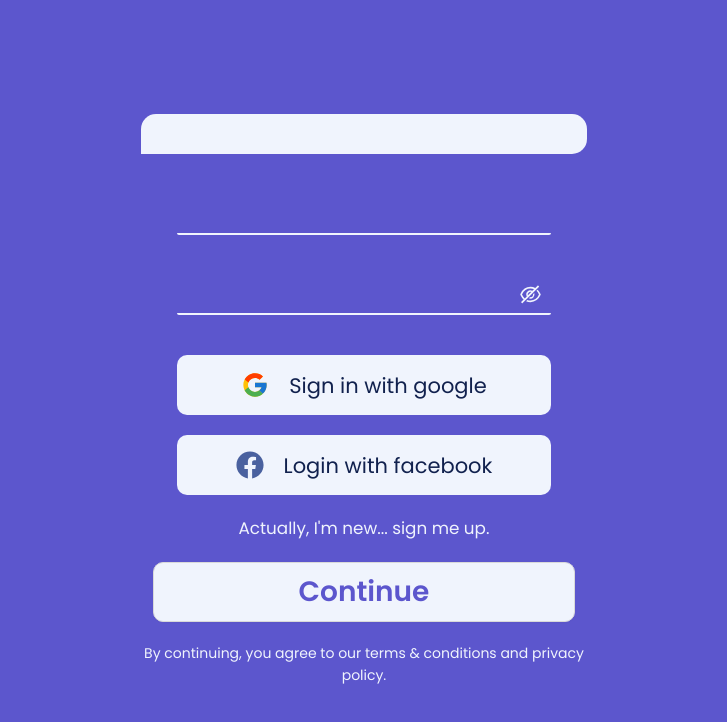
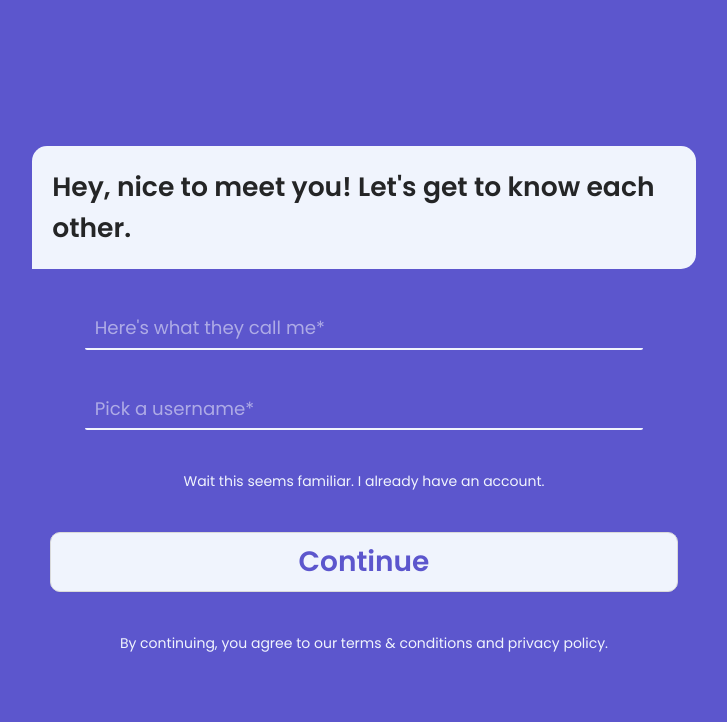
Before and after one commit to khanhammad896/nagger, a React (Create React App) app: page /signup in a window 1280 px wide. Shown: the top 722 px of the page, without its empty margins (276-1003 px from the left). Built offline with nearby package versions, Linux system fonts and the light colour scheme.

Commit message:
Made sign up screens

```diff
--- a/src/components/InputWrapper.js
+++ b/src/components/InputWrapper.js
@@ -1,10 +1,11 @@
 import React from "react";
-import { TextField } from "@material-ui/core";
 import { Button, Input } from "antd";
 import styled from "styled-components";
-import { FcGoogle } from "react-icons/fc";
-import { FaFacebook } from "react-icons/fa";
+import Switch from "@material-ui/core/Switch";
+import { useHistory, Link } from "react-router-dom";
+import { InputWrapperStyle } from "../styles/InputWrapperStyle";
 const InputWrapper = (props) => {
+  const history = useHistory();
   return (
     <>
       <InputContainer>
@@ -12,47 +13,97 @@ const InputWrapper = (props) => {
           <div className="login-intro-greetings-container">
             <span className="font-regular">{props.greet_text}</span>
           </div>
+          {props.tab_no !== 3 ? (
+            <>
               <div className="login-input-container">
+                {props.tab_no !== 1 ? (
                   <Input
                     bordered={false}
-              placeholder={props.namePlaceholder}
+                    placeholder={props.placeholder0}
                     className="login-username-inputs"
                   />
+                ) : (
+                  <Input.Password
+                    bordered={false}
+                    placeholder={props.placeholder0}
+                    className="login-username-inputs"
+                  />
+                )}
               </div>
               <div className="login-input-container">
+                {props.tab_no !== 1 ? (
+                  <Input
+                    bordered={false}
+                    placeholder={props.placeholder1}
+                    className="login-password-inputs"
+                  />
+                ) : (
                   <Input.Password
                     bordered={false}
-              placeholder={props.Passwordplaceholder}
+                    placeholder={props.placeholder1}
                     className="login-password-inputs"
                   />
+                )}
               </div>
-          <div className="login-input-container">
-            <div className="apps-login-button">
-              <span className="apps-icon">
-                <FcGoogle />
-              </span>
-              <span className="apps-login-text font-light text-dark">
-                Sign in with google
-              </span>
+            </>
+          ) : (
+            <>
+              <div className="switch-cards">
+                <div className="switch-text font-light text-light">
+                  Sync Calendar
+                </div>
+                <div className="switch-container">
+                  <Switch
+                    name="checkedA"
+                    inputProps={{ "aria-label": "secondary checkbox" }}
+                  />
                 </div>
               </div>
-          <div className="login-input-container facebook">
-            <div className="apps-login-button">
-              <span className="apps-icon facebook-icon">
-                <FaFacebook />
-              </span>
-              <span className="apps-login-text font-light text-dark">
-                Login with facebook
-              </span>
+              <div className="switch-cards">
+                <div className="switch-text font-light text-light">
+                  Sync Google Calendar
+                </div>
+                <div className="switch-container">
+                  <Switch
+                    name="checkedA"
+                    inputProps={{ "aria-label": "secondary checkbox" }}
+                  />
                 </div>
               </div>
+            </>
+          )}
+          {props.tab_no === 2 ? (
+            <div className="switch-cards">
+              <div className="switch-text font-light text-light">
+                Allow Push Notifications
+              </div>
+              <div className="switch-container">
+                <Switch
+                  name="checkedA"
+                  inputProps={{ "aria-label": "secondary checkbox" }}
+                />
+              </div>
+            </div>
+          ) : null}
           <div className="login-input-container">
             <span className="sign-up-link">
-              Actually, I'm new... sign me up.
+              <Link to="/login">
+                Wait this seems familiar. I already have an account.
+              </Link>
             </span>
           </div>
           <div className="login-input-container continue-button">
-            <Button>Continue</Button>
+            <Button
+              onClick={() => {
+                if (props.tab_no !== 3) {
+                  props.slide();
+                } else {
+                  history.push("/login");
+                }
+              }}
+            >
+              {props.tab_no !== 3 ? "Continue" : "Get stuff done"}
+            </Button>
           </div>
           <div className="login-input-container">
             <span className="terms-text">
@@ -69,147 +120,5 @@ const InputWrapper = (props) => {
 export default InputWrapper;
 
 const InputContainer = styled.div`
-  width: 100%;
-  height: 100%;
-  display: flex;
-  justify-content: center;
-  align-items: center;
-  padding: 2%;
-  .login-primary-container {
-    width: 100%;
-    display: flex;
-    justify-content: flex-start;
-    align-items: center;
-    flex-direction: column;
-  }
-  .login-intro-greetings-container {
-    width: 95%;
-    background-color: var(--tab-theme);
-    display: flex;
-    justify-content: center;
-    align-items: center;
-    padding: 20px;
-    border-radius: 15px 15px 15px 0px;
-    margin-block: 20px;
-  }
-  .login-intro-greetings-container span {
-    font-size: 2em;
-  }
-
-  .login-input-container {
-    width: inherit;
-    margin-block: 20px;
-    text-align: center;
-    display: flex;
-    justify-content: center;
-    align-items: center;
-  }
-
-  .login-username-inputs,
-  .login-password-inputs {
-    width: 80%;
-    border-bottom: 2px solid var(--tab-theme);
-    padding: 5px 10px;
-  }
-
-  .ant-input {
-    font-size: 1.3em;
-    font-family: var(--font-light);
-    color: var(--tab-theme);
-  }
-
-  .ant-input::placeholder {
-    font-size: 1em;
-    font-family: var(--font-light);
-    color: rgba(255, 255, 255, 0.5) !important;
-  }
-
-  .ant-input-affix-wrapper:not(.ant-input-affix-wrapper-disabled):hover {
-    border-color: var(--tab-theme);
-  }
-
-  .ant-input-suffix svg {
-    color: var(--tab-theme);
-    font-size: 1.5em;
-  }
-
-  .apps-login-button {
-    width: 80%;
-    height: 60px;
-    background-color: var(--tab-theme);
-    border-radius: 10px;
-    display: flex;
-    justify-content: center;
-    align-items: center;
-    cursor: pointer;
-  }
-
-  .apps-icon {
-    font-size: 2em;
-    margin-inline: 10px;
-    display: flex;
-    justify-content: center;
-    align-items: center;
-  }
-  .apps-login-text {
-    font-size: 1.5em;
-    margin-inline: 10px;
-  }
-  .facebook,
-  .continue-button {
-    margin-block: 0;
-  }
-  .facebook-icon {
-    color: #4a619f;
-  }
-
-  .sign-up-link,
-  .terms-text {
-    color: var(--tab-theme);
-    font-size: 1.2em;
-    cursor: pointer;
-    font-family: var(--font-light);
-  }
-  .terms-text {
-    font-size: 1em;
-  }
-  .sign-up-link:hover {
-    border-bottom: 2px solid var(--tab-theme);
-  }
-  .ant-btn {
-    width: 90%;
-    height: 60px;
-    border-radius: 10px;
-    background-color: var(--tab-theme);
-  }
-  .ant-btn span {
-    font-family: var(--font-regular);
-    font-size: 2em;
-    color: var(--background-theme);
-  }
-
-  @media screen and (max-width: 400px) {
-    .login-intro-greetings-container {
-      font-size: 12px;
-    }
-    .ant-input {
-      font-size: 1.1em;
-    }
-    .ant-input-suffix {
-      font-size: 12px;
-    }
-    .apps-login-button {
-      font-size: 12px;
-      height: 50px;
-      margin-block: 5px;
-    }
-    .sign-up-link {
-      font-size: 1em;
-    }
-
-    .ant-btn {
-      height: 55px;
-      font-size: 12px;
-    }
-  }
+  ${InputWrapperStyle}
 `;
--- a/src/pages/Login.js
+++ b/src/pages/Login.js
@@ -169,7 +169,7 @@ const LoginWrapper = styled.div`
     color: #4a619f;
   }
 
-  .sign-up-link,
+  .sign-up-link a,
   .terms-text {
     color: var(--tab-theme);
     font-size: 1.2em;
--- a/src/pages/SignUp.js
+++ b/src/pages/SignUp.js
@@ -8,28 +8,73 @@ const SignUp = () => {
   const [checked2, setChecked2] = React.useState(false);
   const [checked3, setChecked3] = React.useState(false);
 
+  const slide1 = () => {
+    setChecked(false);
+    setChecked1(true);
+  };
+  const slide2 = () => {
+    setChecked1(false);
+    setChecked2(true);
+  };
+  const slide3 = () => {
+    setChecked2(false);
+    setChecked3(true);
+  };
+
   return (
     <SignUpWrapper>
+      {checked ? (
         <Slide direction="left" in={checked} mountOnEnter unmountOnExit>
           <div>
-          <InputWrapper />
+            <InputWrapper
+              greet_text="Hey, nice to meet you! Let's get to know each other."
+              placeholder0="Here's what they call me*"
+              placeholder1="Pick a username*"
+              slide={slide1}
+              tab_no={0}
+            />
           </div>
         </Slide>
+      ) : null}
+      {checked1 ? (
         <Slide direction="left" in={checked1} mountOnEnter unmountOnExit>
           <div>
-          <InputWrapper />
+            <InputWrapper
+              greet_text="Next, Pick a password. It's important so we're gonna have you type it twice"
+              placeholder0="Password*"
+              placeholder1="Re-type password*"
+              slide={slide2}
+              tab_no={1}
+            />
           </div>
         </Slide>
+      ) : null}
+      {checked2 ? (
         <Slide direction="left" in={checked2} mountOnEnter unmountOnExit>
           <div>
-          <InputWrapper />
+            <InputWrapper
+              greet_text="This one's important too -- where should we nag you?"
+              placeholder0="Phone"
+              placeholder1="Email"
+              slide={slide3}
+              tab_no={2}
+            />
           </div>
         </Slide>
+      ) : null}
+      {checked3 ? (
         <Slide direction="left" in={checked3} mountOnEnter unmountOnExit>
           <div>
-          <InputWrapper />
+            <InputWrapper
+              greet_text="Okay cool, last one. Should we sync your calendars?"
+              placeholder0="Phone"
+              placeholder1="Email"
+              slide={slide3}
+              tab_no={3}
+            />
           </div>
         </Slide>
+      ) : null}
     </SignUpWrapper>
   );
 };
--- /dev/null
+++ b/src/styles/InputWrapperStyle.js
@@ -0,0 +1,145 @@
+export const InputWrapperStyle = `
+  width: 100%;
+  height: 100%;
+  display: flex;
+  justify-content: center;
+  align-items: center;
+  padding: 2%;
+  .login-primary-container {
+    width: 100%;
+    display: flex;
+    justify-content: flex-start;
+    align-items: center;
+    flex-direction: column;
+  }
+  .login-intro-greetings-container {
+    width: 95%;
+    background-color: var(--tab-theme);
+    display: flex;
+    justify-content: center;
+    align-items: center;
+    padding: 20px;
+    border-radius: 15px 15px 15px 0px;
+    margin-block: 20px;
+  }
+  .login-intro-greetings-container span {
+    font-size: 1.9em;
+  }
+
+  .login-input-container {
+    width: inherit;
+    margin-block: 20px;
+    text-align: center;
+    display: flex;
+    justify-content: center;
+    align-items: center;
+  }
+
+  .login-username-inputs,
+  .login-password-inputs {
+    width: 80%;
+    border-bottom: 2px solid var(--tab-theme);
+    padding: 5px 10px;
+  }
+
+  .ant-input {
+    font-size: 1.3em;
+    font-family: var(--font-light);
+    color: var(--tab-theme);
+  }
+
+  .ant-input::placeholder {
+    font-size: 1em;
+    font-family: var(--font-light);
+    color: rgba(255, 255, 255, 0.5) !important;
+  }
+
+  .ant-input-affix-wrapper:not(.ant-input-affix-wrapper-disabled):hover {
+    border-color: var(--tab-theme);
+  }
+
+  .ant-input-suffix svg {
+    color: var(--tab-theme);
+    font-size: 1.5em;
+  }
+
+  .apps-login-button {
+    width: 80%;
+    height: 60px;
+    background-color: var(--tab-theme);
+    border-radius: 10px;
+    display: flex;
+    justify-content: center;
+    align-items: center;
+    cursor: pointer;
+  }
+
+  .sign-up-link a,
+  .terms-text {
+    color: var(--tab-theme);
+    font-size: 1em;
+    cursor: pointer;
+    font-family: var(--font-light);
+  }
+  .terms-text {
+    width: 80%;
+    font-size: 1em;
+  }
+  .sign-up-link:hover {
+    border-bottom: 2px solid var(--tab-theme);
+  }
+  .ant-btn {
+    width: 90%;
+    height: 60px;
+    border-radius: 10px;
+    background-color: var(--tab-theme);
+  }
+  .ant-btn span {
+    font-family: var(--font-regular);
+    font-size: 2em;
+    color: var(--background-theme);
+  }
+
+  .switch-cards {
+    width: 90%;
+    display: flex;
+    margin-block: 20px;
+    justify-content: flex-start;
+    align-items: center;
+  }
+  .switch-text {
+    flex-grow: 1;
+    font-size: 1.4em;
+  }
+  .switch-container {
+    margin-inline-start: 20px;
+  }
+  .MuiSwitch-colorSecondary.Mui-checked {
+    color: var(--tab-theme);
+  }
+  .MuiSwitch-colorSecondary.Mui-checked + .MuiSwitch-track {
+    background-color: var(--tab-theme);
+  }
+
+
+
+  @media screen and (max-width: 400px) {
+    .login-intro-greetings-container {
+      font-size: 12px;
+    }
+    .ant-input {
+      font-size: 1.1em;
+    }
+    .ant-input-suffix {
+      font-size: 12px;
+    }
+
+    .sign-up-link {
+      font-size: 1em;
+    }
+
+    .ant-btn {
+      height: 55px;
+      font-size: 12px;
+    }
+  }`;
```
Lines whose indentation alone changed are shown as unchanged.
